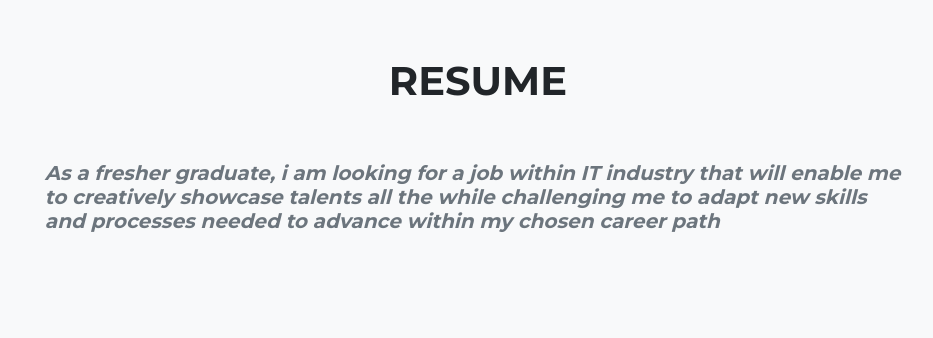
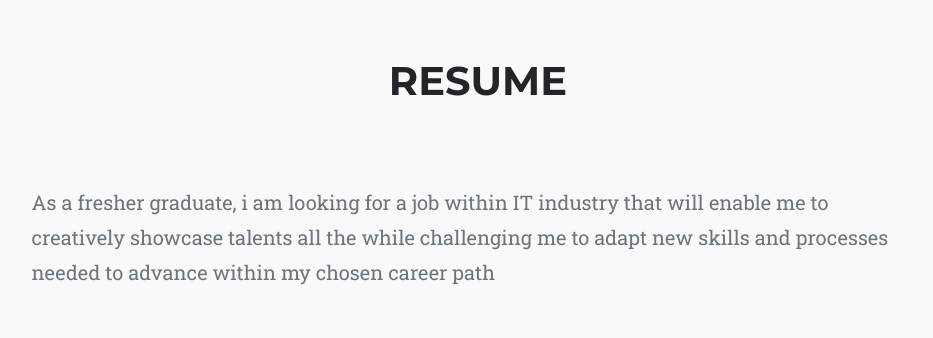
Before and after one commit to ashikos/my_portfolio, a plain HTML site: page index.html in a window 1280 px wide. Shown: the part 1540-1878 px from the top of the page, without its empty margins (162-1095 px from the left). Drawn offline with nearby package versions, Linux system fonts and the light colour scheme.

Commit message:
third commit

```diff
--- a/index.html
+++ b/index.html
@@ -78,10 +78,10 @@
 
                 </div>
                 <div class="row" >
-                    <div style="padding-left: 12%;padding-right: 12%; margin-bottom: 100px; padding-top: 40px;">
-                        <h5 class="section-subheading text-muted"><i>As a fresher graduate, i am looking for a job within IT industry that will
+                    <div style=" margin-bottom: 100px; padding-top: 40px;">
+                        <p style="margin-left: 10%;margin-right: 10%; font-size: 20px; " class="  text-muted mt-4 ">As a fresher graduate, i am looking for a job within IT industry that will
                             enable me to creatively showcase talents all the while challenging me to adapt new skills and processes needed
-                        to advance within my chosen career path</i>  </h5>
+                        to advance within my chosen career path</i>  </p>
                 </div>
                 <div class="row text-center">
 
```
